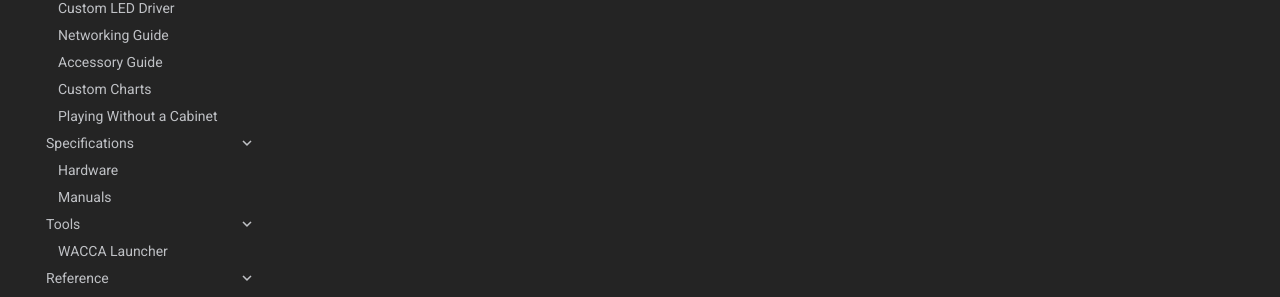
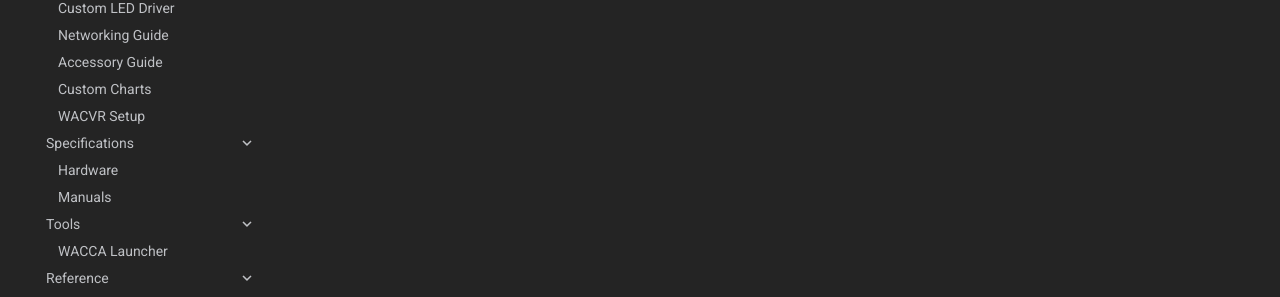
Before and after one commit to yellowberryHN/redive, an MkDocs documentation site: the page built from docs/index.md, in a window 1280 px wide. Shown: the part 354-651 px from the top of the page. Built offline with MkDocs 1.6.1 and Material for MkDocs 9.7.7, drawn with Linux system fonts in a browser that asks for light colours; comment, search, counter and statistics services are not loaded.

Commit message:
im stupid

```diff
--- a/mkdocs.yml
+++ b/mkdocs.yml
@@ -48,7 +48,7 @@ nav:
       - Networking Guide: guide/router.md
       - Accessory Guide: guide/accessories.md
       - Custom Charts:  guide/custom-charts.md
-      - Playing Without a Cabinet: guide/playing-without-a-cabinet.md
+      - WACVR Setup: guide/wacvr.md
     - Specifications:
       - Hardware: info/hardware.md
       - Manuals: info/manual.md
```
